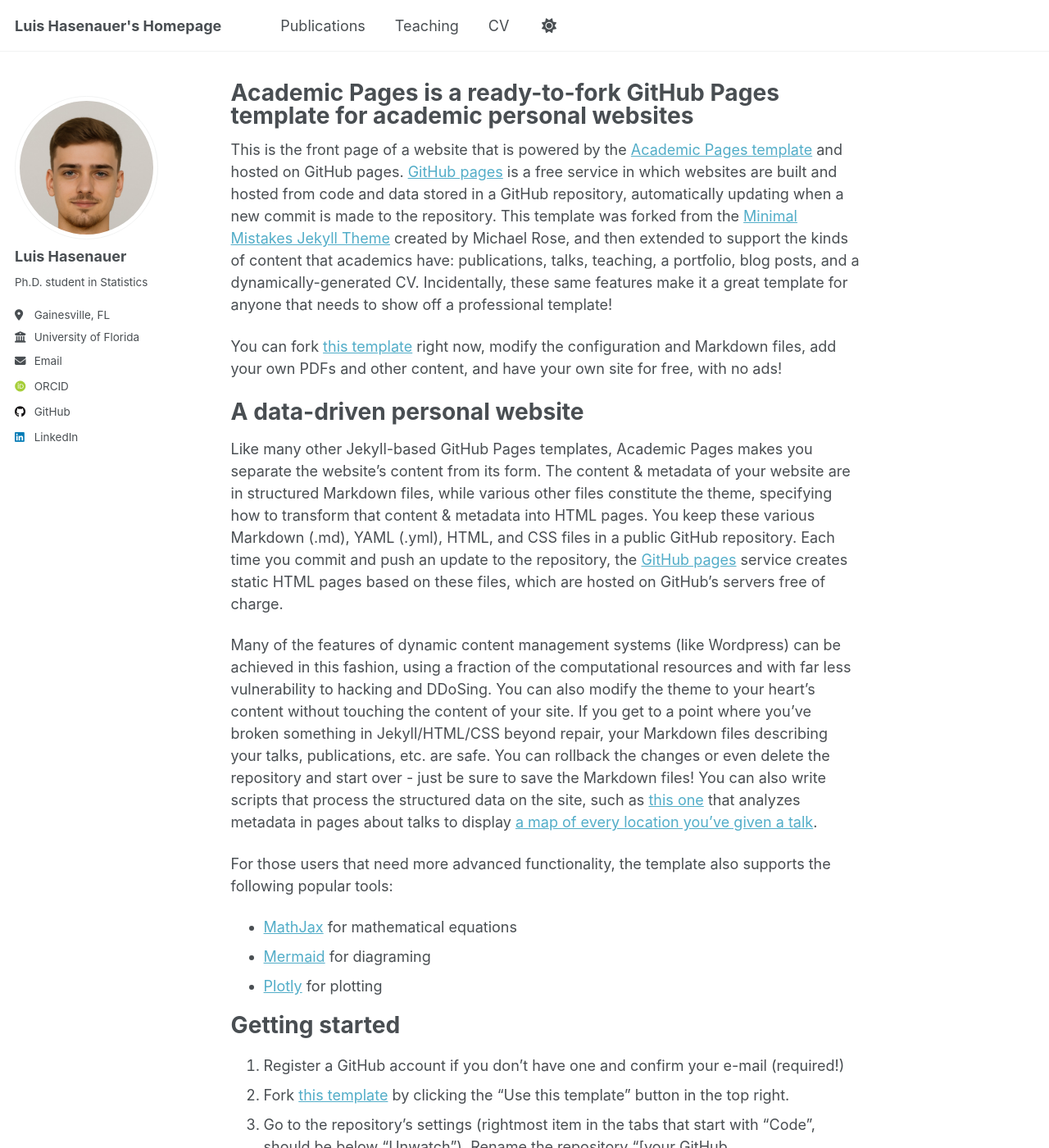
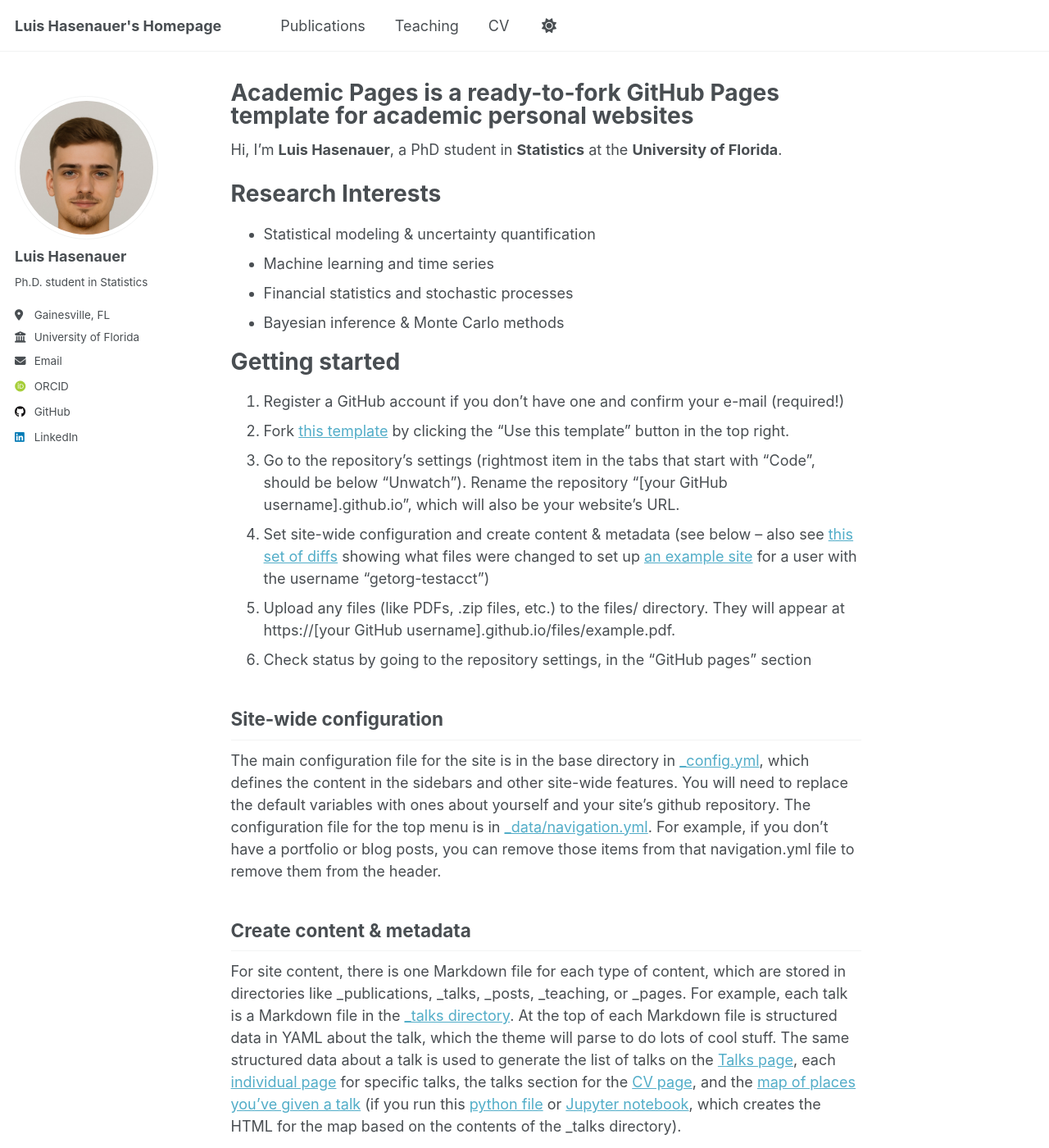
Before and after one commit to LuisHasenauer/LuisHasenauer.github.io, a Jekyll site: the page built from _pages/about.md, in a window 1280 px wide and 1400 px high. Shown: the whole window at 82% size. Built offline with Jekyll 4.4.1, drawn with Linux system fonts in a browser that asks for light colours; some web fonts are replaced; a script that is not in the unit is left out.

Commit message:
Update about.md

```diff
--- a/_pages/about.md
+++ b/_pages/about.md
@@ -7,20 +7,14 @@ redirect_from:
   - /about.html
 ---
 
-This is the front page of a website that is powered by the [Academic Pages template](https://github.com/academicpages/academicpages.github.io) and hosted on GitHub pages. [GitHub pages](https://pages.github.com) is a free service in which websites are built and hosted from code and data stored in a GitHub repository, automatically updating when a new commit is made to the repository. This template was forked from the [Minimal Mistakes Jekyll Theme](https://mmistakes.github.io/minimal-mistakes/) created by Michael Rose, and then extended to support the kinds of content that academics have: publications, talks, teaching, a portfolio, blog posts, and a dynamically-generated CV. Incidentally, these same features make it a great template for anyone that needs to show off a professional template!
+Hi, I'm **Luis Hasenauer**, a PhD student in **Statistics** at the **University of Florida**.
 
- You can fork [this template](https://github.com/academicpages/academicpages.github.io) right now, modify the configuration and Markdown files, add your own PDFs and other content, and have your own site for free, with no ads!
-
-A data-driven personal website
+Research Interests
 ======
-Like many other Jekyll-based GitHub Pages templates, Academic Pages makes you separate the website's content from its form. The content & metadata of your website are in structured Markdown files, while various other files constitute the theme, specifying how to transform that content & metadata into HTML pages. You keep these various Markdown (.md), YAML (.yml), HTML, and CSS files in a public GitHub repository. Each time you commit and push an update to the repository, the [GitHub pages](https://pages.github.com/) service creates static HTML pages based on these files, which are hosted on GitHub's servers free of charge.
-
-Many of the features of dynamic content management systems (like Wordpress) can be achieved in this fashion, using a fraction of the computational resources and with far less vulnerability to hacking and DDoSing. You can also modify the theme to your heart's content without touching the content of your site. If you get to a point where you've broken something in Jekyll/HTML/CSS beyond repair, your Markdown files describing your talks, publications, etc. are safe. You can rollback the changes or even delete the repository and start over - just be sure to save the Markdown files! You can also write scripts that process the structured data on the site, such as [this one](https://github.com/academicpages/academicpages.github.io/blob/master/talkmap.ipynb) that analyzes metadata in pages about talks to display [a map of every location you've given a talk](https://academicpages.github.io/talkmap.html).
-
-For those users that need more advanced functionality, the template also supports the following popular tools:
-- [MathJax](https://www.mathjax.org/) for mathematical equations
-- [Mermaid](https://mermaid.js.org/) for diagraming
-- [Plotly](https://plotly.com/javascript/) for plotting
+- Statistical modeling & uncertainty quantification
+- Machine learning and time series
+- Financial statistics and stochastic processes
+- Bayesian inference & Monte Carlo methods
 
 Getting started
 ======
```
